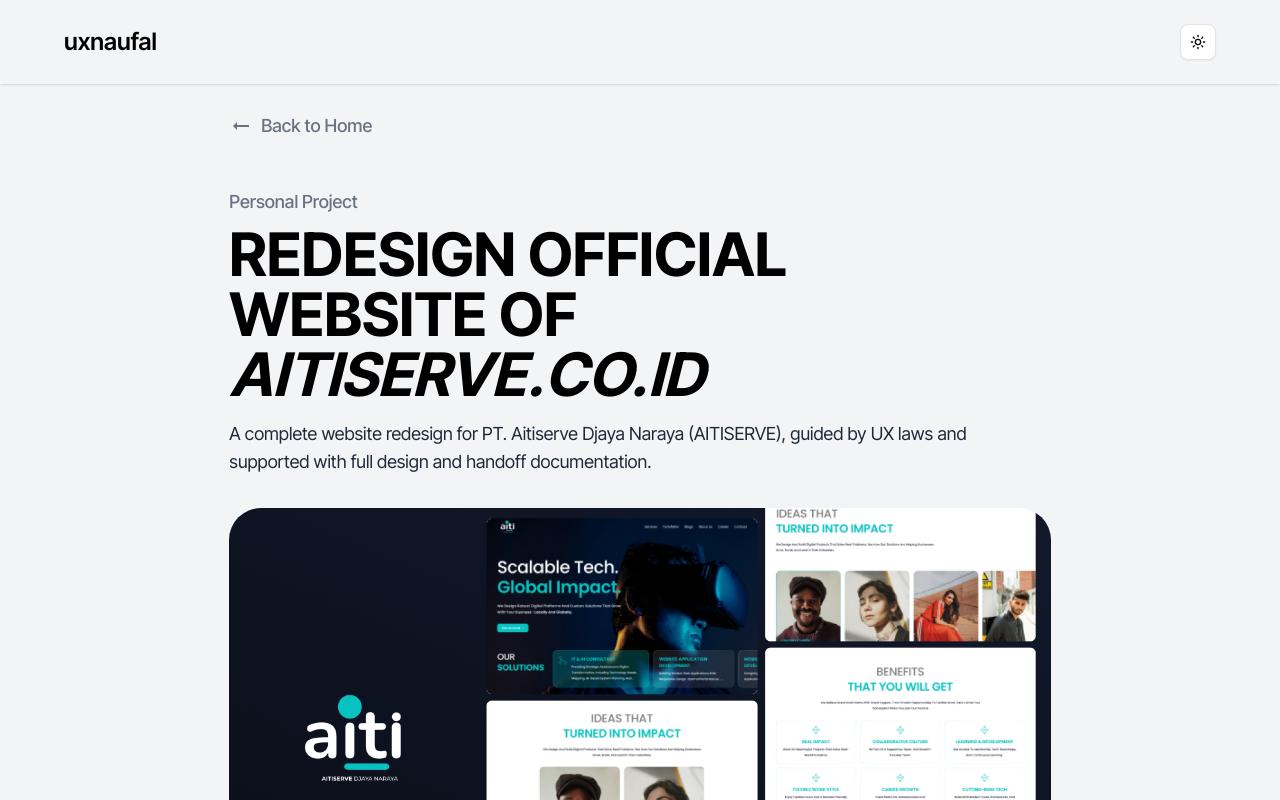
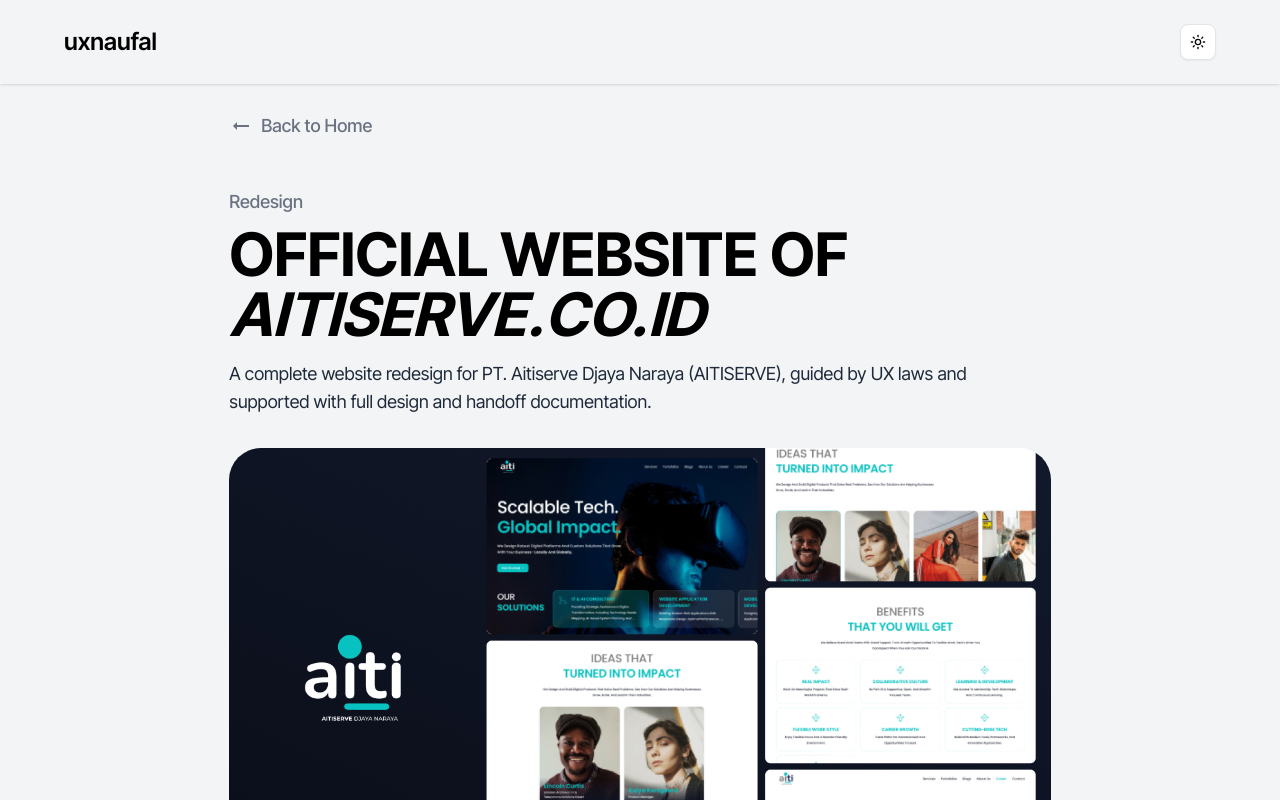
Before and after one commit to Amoebajelek/uxnaufal, a Next.js app: page /portofolios/aitiserve in a window 1280 px wide. Shown: the top 800 px of the page. Built offline with nearby package versions, Linux system fonts and the light colour scheme.

Commit message:
Fix classname

```diff
--- a/app/portofolios/aitiserve/page.tsx
+++ b/app/portofolios/aitiserve/page.tsx
@@ -19,7 +19,7 @@ export default function page() {
       <div className="flex flex-col items-center min-h-screen p-6 bg-gray-100 dark:bg-black pt-28">
         <div className="flex flex-col w-full lg:w-8/12">
           {/* Start Header */}
-          <div className="felx felx-co">
+          <div className="felx felx-col">
             <Link href="/" className="cursor-pointer">
               <div className="flex gap-2 w-full mb-12 items-center cursor-pointer text-gray-500 hover:text-gray-800">
                 <MdOutlineArrowRightAlt
@@ -31,10 +31,10 @@ export default function page() {
             </Link>
             <div className="flex flex-col gap-2">
               <p className="text-lg text-gray-500 font-medium">
-                Personal Project
+                Redesign
               </p>
               <h1 className="text-6xl font-bold text-black dark:text-white mb-4 uppercase">
-                Redesign Official Website of{" "}
+                Official Website of{" "}
                 <Link
                   href="https://aitiserve.co.id"
                   className="cursor-pointer italic"
```
